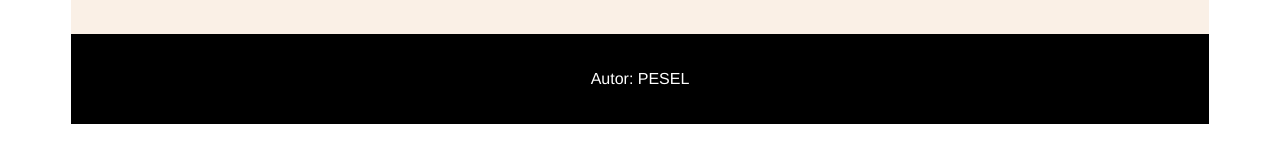
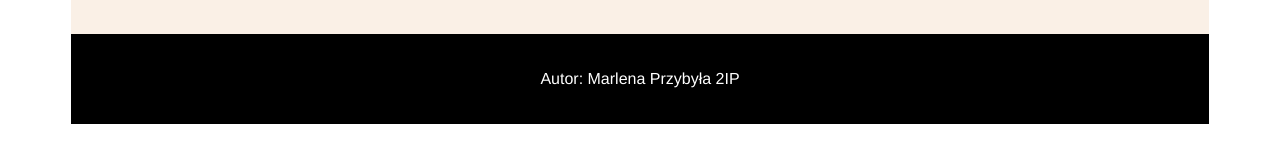
Before and after one commit to m4rlen4/Egzamin_06_2022, a plain HTML site: page index.html in a window 1280 px wide. Shown: the part 518-678 px from the top of the page. Drawn offline with Linux system fonts and the light colour scheme.

Commit message:
Update index.html

```diff
--- a/index.html
+++ b/index.html
@@ -50,7 +50,7 @@
             </script>
         </div>
         <div id="stopka">
-            <p>Autor: PESEL</p>
+            <p>Autor: Marlena Przybyła 2IP</p>
         </div>
     </div>
 </body>
```
